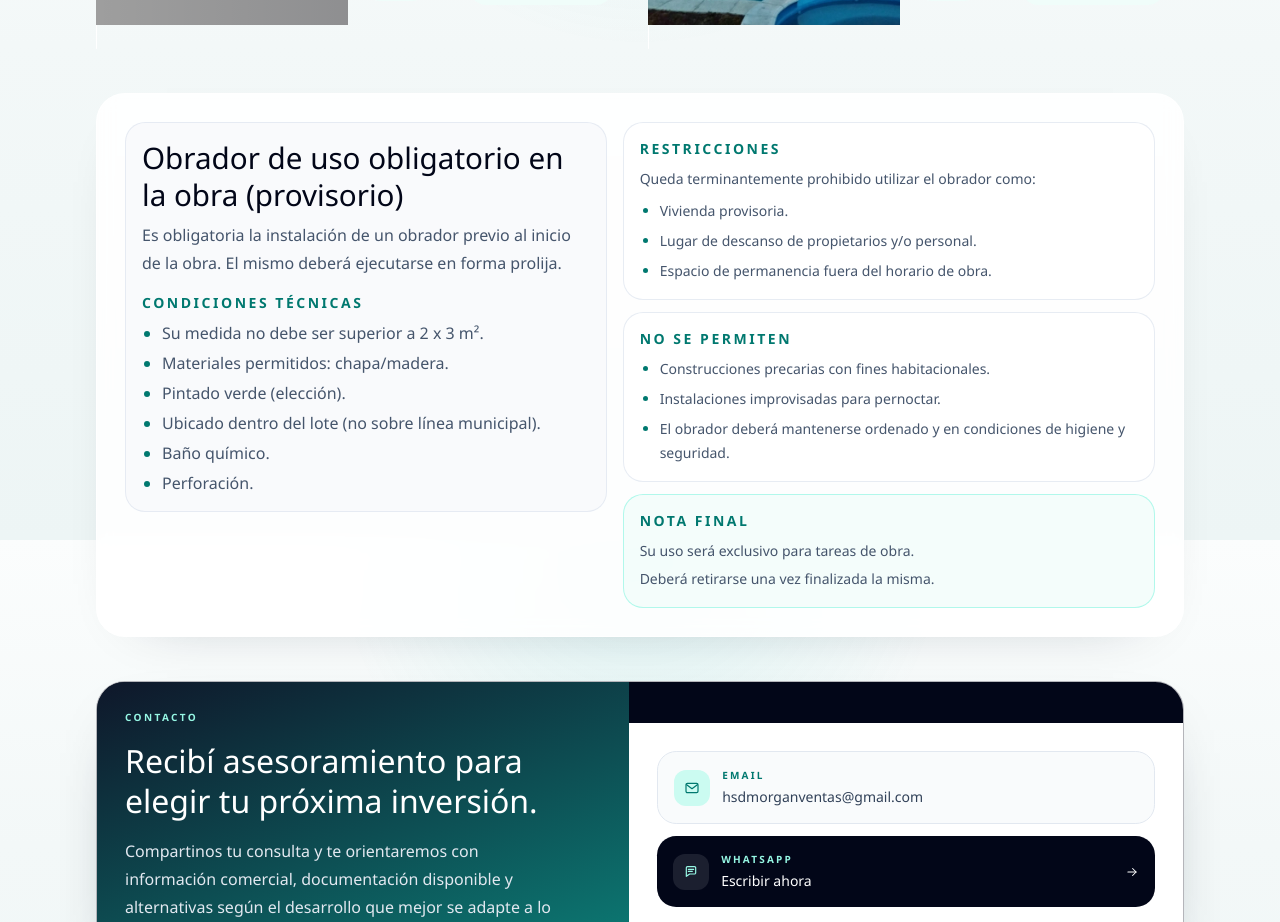
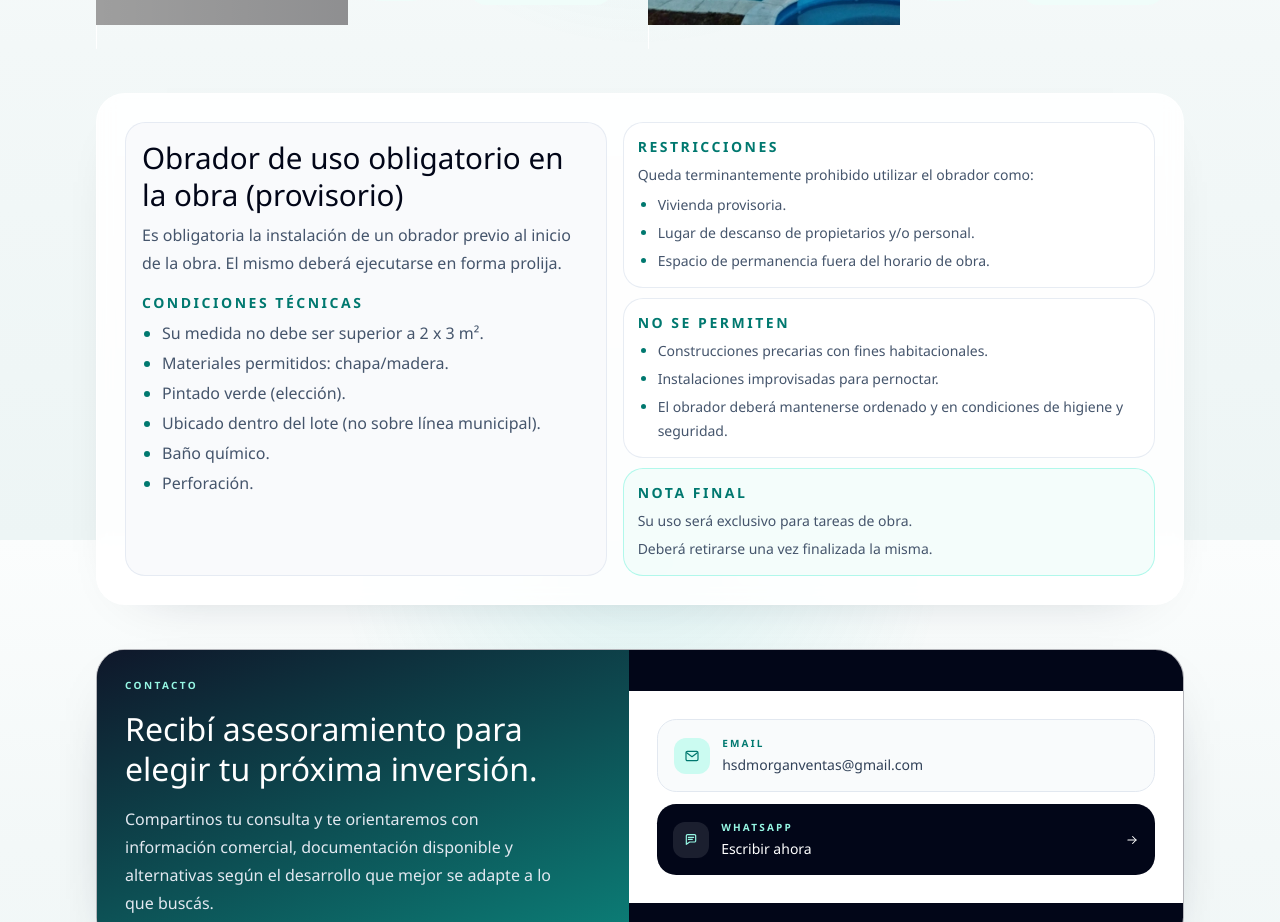
Before and after one commit to ssilviaprieto/san-jorge-desarrollos, a Next.js app: page / in a window 1280 px wide. Shown: the part 3460-4382 px from the top of the page. Built offline with nearby package versions, Linux system fonts and the light colour scheme; grey boxes are pictures that could not be loaded.

Commit message:
fix: balance column heights in obrador section

```diff
--- a/src/app/page.tsx
+++ b/src/app/page.tsx
@@ -228,8 +228,8 @@ export default function Home() {
 
       <section className="mx-auto w-full max-w-6xl px-4 py-5 sm:px-6 lg:px-8">
         <Reveal className="rounded-[1.8rem] border border-white/70 bg-white/88 p-5 shadow-[0_18px_60px_-50px_rgba(15,23,42,0.45)] backdrop-blur-sm sm:p-6 lg:p-7">
-          <div className="grid items-start gap-4 lg:grid-cols-[0.95fr_1.05fr]">
-            <div className="space-y-4 rounded-[1.25rem] border border-slate-200/80 bg-slate-50/85 p-4">
+          <div className="grid items-stretch gap-4 lg:grid-cols-[0.95fr_1.05fr]">
+            <div className="h-full space-y-4 rounded-[1.25rem] border border-slate-200/80 bg-slate-50/85 p-4">
               <div className="space-y-2">
                 <h2 className="font-[var(--font-display)] text-2xl leading-tight text-slate-950 sm:text-[1.85rem]">
                   Obrador de uso obligatorio en la obra (provisorio)
@@ -254,37 +254,37 @@ export default function Home() {
               </div>
             </div>
 
-            <div className="grid gap-3 sm:grid-cols-2 lg:grid-cols-1">
-              <div className="rounded-[1.25rem] border border-slate-200/80 bg-white/90 p-4">
+            <div className="grid gap-3 sm:grid-cols-2 lg:grid-cols-1 lg:gap-2.5">
+              <div className="rounded-[1.25rem] border border-slate-200/80 bg-white/90 p-4 lg:p-3.5">
                 <h3 className="text-sm font-semibold uppercase tracking-[0.18em] text-teal-700">
                   Restricciones
                 </h3>
-                <p className="mt-2 text-sm leading-6 text-slate-600">
+                <p className="mt-1.5 text-sm leading-6 text-slate-600">
                   Queda terminantemente prohibido utilizar el obrador como:
                 </p>
-                <ul className="mt-2 list-outside list-disc space-y-1.5 pl-5 text-sm leading-6 text-slate-600 marker:text-teal-700">
+                <ul className="mt-1.5 list-outside list-disc space-y-1 pl-5 text-sm leading-6 text-slate-600 marker:text-teal-700">
                   <li>Vivienda provisoria.</li>
                   <li>Lugar de descanso de propietarios y/o personal.</li>
                   <li>Espacio de permanencia fuera del horario de obra.</li>
                 </ul>
               </div>
 
-              <div className="rounded-[1.25rem] border border-slate-200/80 bg-white/90 p-4">
+              <div className="rounded-[1.25rem] border border-slate-200/80 bg-white/90 p-4 lg:p-3.5">
                 <h3 className="text-sm font-semibold uppercase tracking-[0.18em] text-teal-700">
                   No se permiten
                 </h3>
-                <ul className="mt-2 list-outside list-disc space-y-1.5 pl-5 text-sm leading-6 text-slate-600 marker:text-teal-700">
+                <ul className="mt-1.5 list-outside list-disc space-y-1 pl-5 text-sm leading-6 text-slate-600 marker:text-teal-700">
                   <li>Construcciones precarias con fines habitacionales.</li>
                   <li>Instalaciones improvisadas para pernoctar.</li>
                   <li>El obrador deberá mantenerse ordenado y en condiciones de higiene y seguridad.</li>
                 </ul>
               </div>
 
-              <div className="rounded-[1.25rem] border border-teal-200/70 bg-teal-50/75 p-4 sm:col-span-2 lg:col-span-1">
+              <div className="rounded-[1.25rem] border border-teal-200/70 bg-teal-50/75 p-4 sm:col-span-2 lg:col-span-1 lg:p-3.5">
                 <h3 className="text-sm font-semibold uppercase tracking-[0.18em] text-teal-700">
                   Nota final
                 </h3>
-                <p className="mt-2 text-sm leading-6 text-slate-600">
+                <p className="mt-1.5 text-sm leading-6 text-slate-600">
                   Su uso será exclusivo para tareas de obra.
                 </p>
                 <p className="mt-1 text-sm leading-6 text-slate-600">
```
